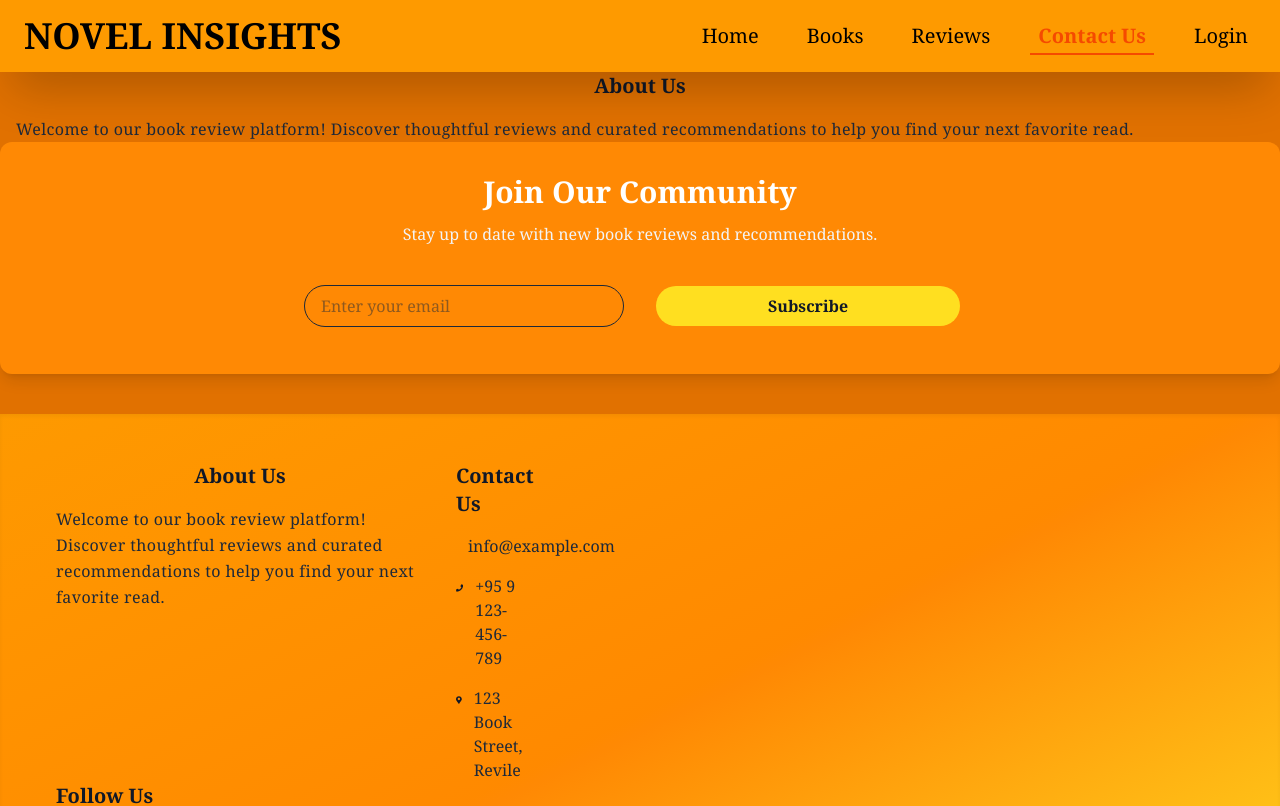
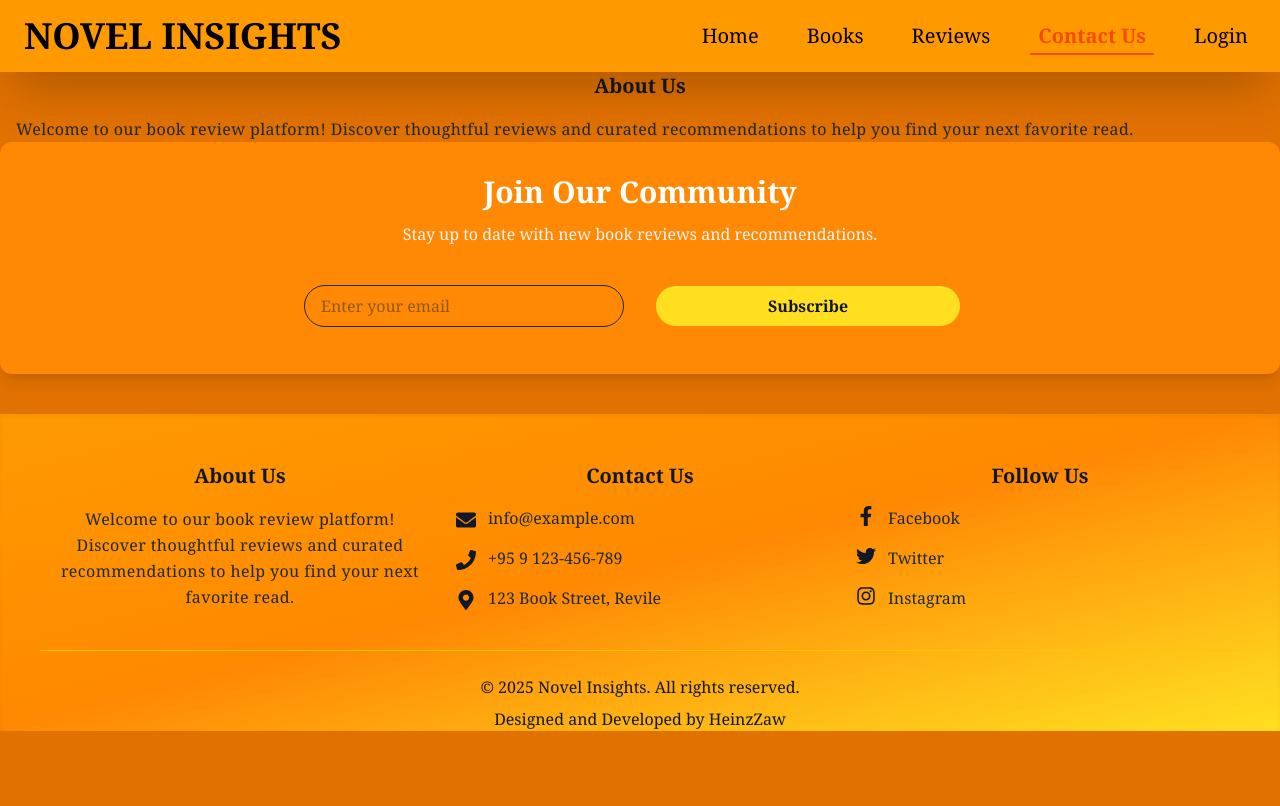
Before and after one commit to Heinzaw215/Novel-Insights, a Next.js app: page /contact in a window 1280 px wide. Shown: the top 806 px of the page. Built offline with nearby package versions, Linux system fonts and the light colour scheme.

Commit message:
Security patch

```diff
--- a/package.json
+++ b/package.json
@@ -18,6 +18,7 @@
     "react-hook-form": "^7.55.0",
     "react-hot-toast": "^2.5.2",
     "react-icons": "^5.5.0",
+    "react-router": "^7.5.2",
     "zod": "^3.24.3"
   },
   "devDependencies": {
--- a/src/components/Footer/FooterContact.tsx
+++ b/src/components/Footer/FooterContact.tsx
@@ -13,11 +13,11 @@ type FooterContactProps = {
 };
 
 const FooterContact = ({ title, contactItems }: FooterContactProps) => (
-  <section className="w-full md:w-1/3 xl:w-1/4 px-4" aria-labelledby="footer-contact-title">
+  <section className="w-full px-4 text-center" aria-labelledby="footer-contact-title">
     <h5 className="text-xl font-serif text-gray-900 font-semibold mb-4">{title}</h5>
     <ul className="space-y-4 text-gray-800">
       {contactItems.map(({ icon: Icon, label, link }, index) => (
-        <li key={index} className="flex items-start gap-3">
+        <li key={index} className="flex items-center gap-3">
           <Icon className="text-gray-900 text-xl mt-1" />
           {link ? (
             <Link href={link} className="hover:underline hover:text-orange-600 transition-colors duration-300">
--- a/src/components/ReviewsCard/ReviewList.tsx
+++ b/src/components/ReviewsCard/ReviewList.tsx
@@ -55,7 +55,7 @@ const ReviewList = ({ initialLimit = 12, loadMoreCount = 12 }: ReviewListProps)
               Show More
             </button>
           ) : (
-            <p className="text-gray-500 text-sm mt-2">No more contents to show.</p>
+            <p className="text-gray-800 text-md mt-2">--- No more contents to show. ---</p>
           )}
         </div>
       </>
--- a/src/components/layout/Footer.tsx
+++ b/src/components/layout/Footer.tsx
@@ -15,9 +15,9 @@ const Footer = () => {
     >
       <div className="container mx-full px-4">
         {/* Grid layout for better stacking on small screens */}
-        <div className="grid grid-cols-3 w-full mb-2">
+        <div className="grid grid-cols-3 grid-rows-1 text-center w-full mb-2">
           <FooterAbout title="About Us" content={aboutText} />
-          <FooterContact title="Contact Us" contactItems={contactItems} /> <br />
+          <FooterContact title="Contact Us" contactItems={contactItems} />
           <FooterSocial title="Follow Us" socials={socialLinks} />
         </div>
 
```
Also changed, not shown: 1 other file (tests, documents, lock files or other folders).
